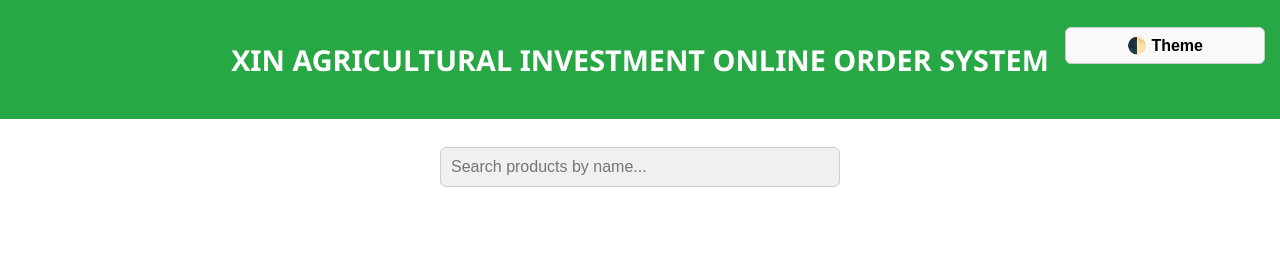
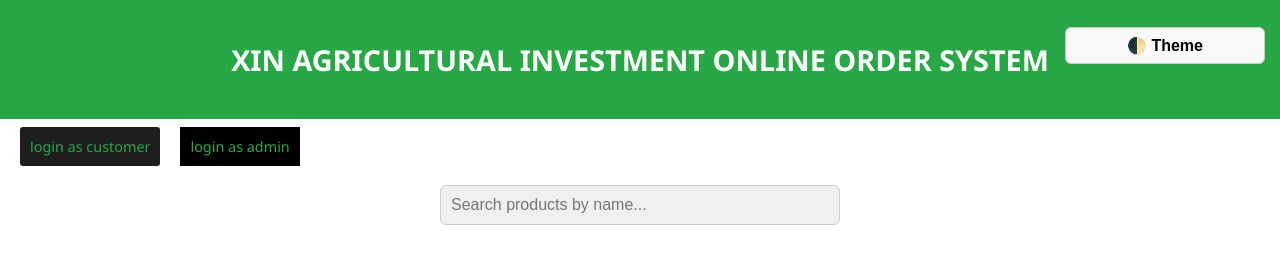
Before and after one commit to Mwahalende/order-za-wateja, a website: page public/index.html in a window 1280 px wide. Drawn offline with Linux system fonts and the light colour scheme; no server answers.

Commit message:
Update index.html

```diff
--- a/public/index.html
+++ b/public/index.html
@@ -223,7 +223,8 @@
 <body data-theme="light">
   <button class="theme-toggle" style="width: 200px;" onclick="toggleTheme()">🌓 Theme</button>
   <h1>XIN AGRICULTURAL INVESTMENT ONLINE ORDER SYSTEM</h1>
-
+  <p>
+<a href="login.html" style="margin: 20px; background-color: #1e1e1e;padding: 10px;border-radius: 3px;">login as customer</a><a href="adminlogin.html" style="background-color: #000000;padding: 10px;">login as admin</a></p>
   <div id="filterContainer">
     <input
       type="text"
```
